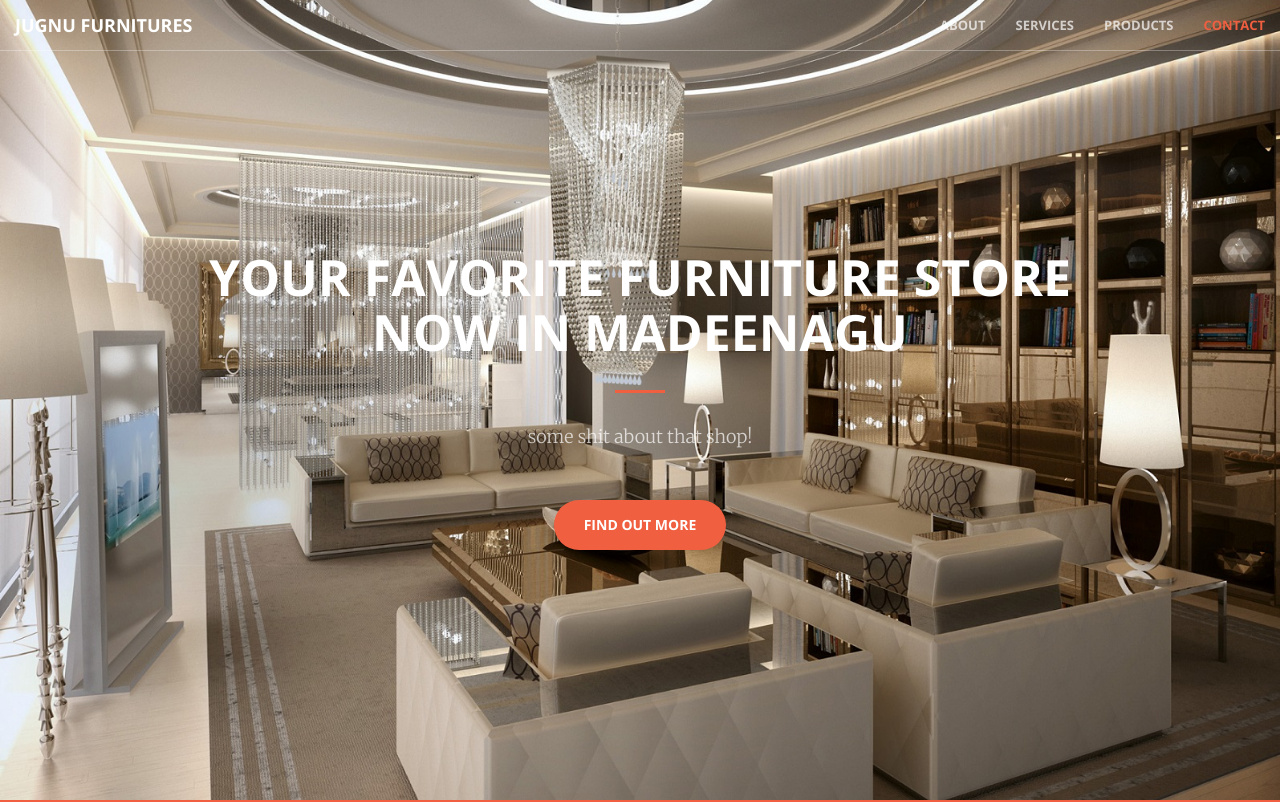
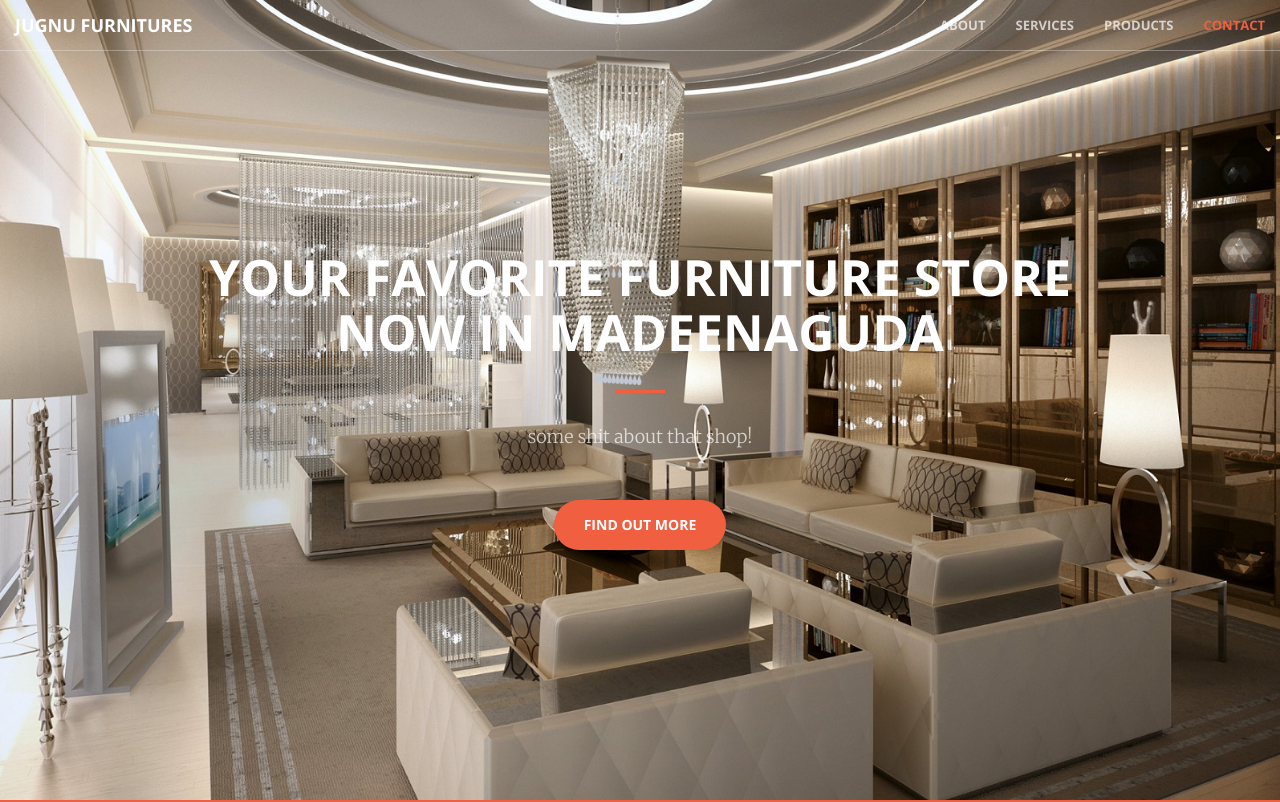
Before and after one commit to narasimha3679/JUGNU-FURNITURES, a website: page index.html in a window 1280 px wide. Shown: the top 802 px of the page. Drawn offline with nearby package versions, Linux system fonts and the light colour scheme.

Commit message:
Update index.html

```diff
--- a/index.html
+++ b/index.html
@@ -71,7 +71,7 @@
     <header>
         <div class="header-content">
             <div class="header-content-inner">
-                <h1 id="homeHeading">Your Favorite Furniture store now in Madeenagu</h1>
+                <h1 id="homeHeading">Your Favorite Furniture store now in Madeenaguda</h1>
                 <hr>
                 <p>some shit about that shop!</p>
                 <a href="#about" class="btn btn-primary btn-xl page-scroll">Find Out More</a>
```
